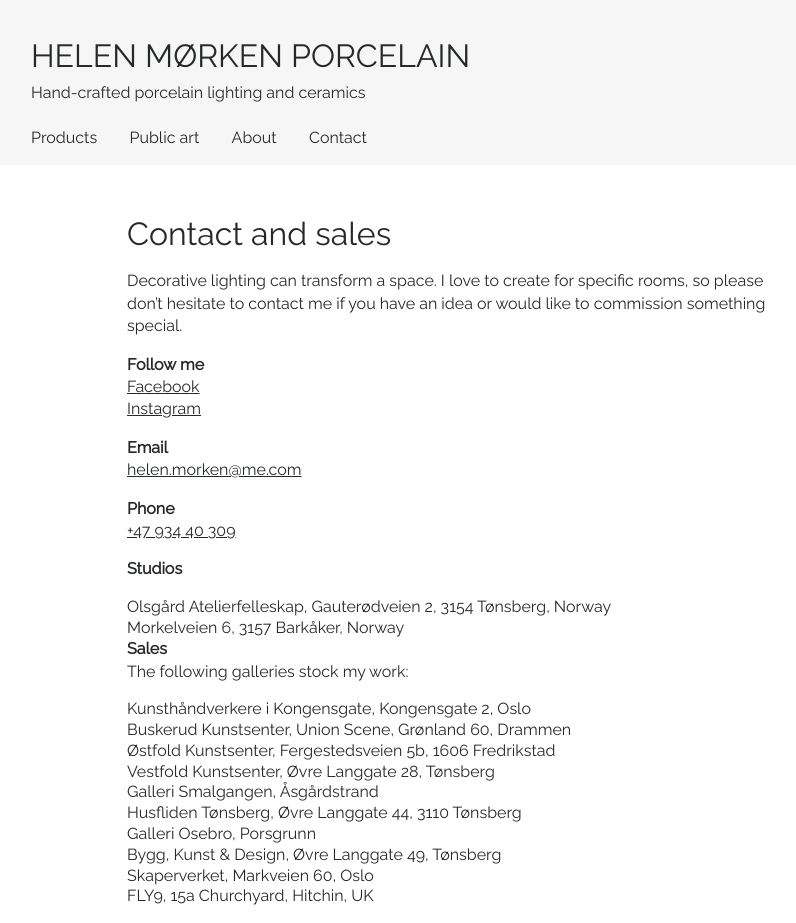
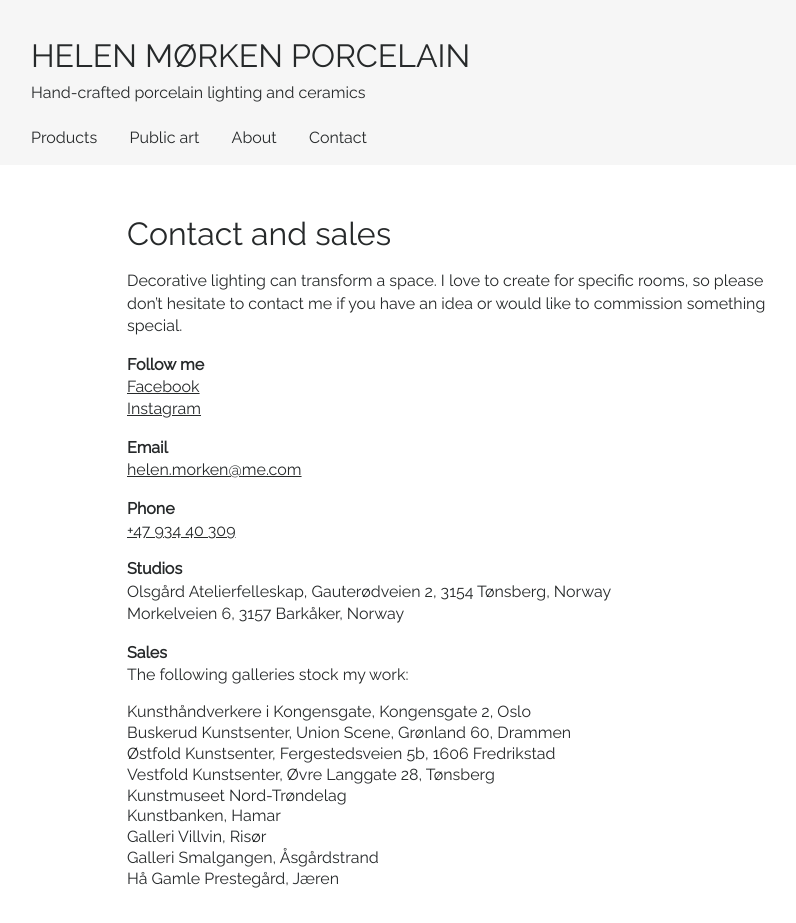
Before and after one commit to rebekkjm/helenmorkenno, a Jekyll site: the page built from contact-and-sales.md, in a window 1280 px wide. Shown: the whole page, without its empty margins (193-989 px from the left). Built offline with Jekyll 4.4.1, drawn with Linux system fonts in a browser that asks for light colours.

Commit message:
various content updates

```diff
--- a/contact-and-sales.md
+++ b/contact-and-sales.md
@@ -7,8 +7,8 @@ permalink: /contact-and-sales/
 Decorative lighting can transform a space. I love to create for specific rooms, so please don’t hesitate to contact me if you have an idea or would like to commission something special.
 
 **Follow me**
-[Facebook](http://www.facebook.com/HelenMorkenCeramics)
-[Instagram](https://www.instagram.com/helenmorkenporcelain/)
+<a href="https://www.facebook.com/helenmorkenporcelain/" target="_blank">Facebook</a>
+<a href="https://www.instagram.com/helenmorkenporcelain/" target="_blank">Instagram</a>
 
 **Email**
 [helen.morken@me.com](mailto:helen.morken@me.com)
@@ -17,8 +17,8 @@ Decorative lighting can transform a space. I love to create for specific rooms,
 [+47 934 40 309](tel:+4793440309)
 
 **Studios**
-* Olsgård Atelierfelleskap, Gauterødveien 2, 3154 Tønsberg, Norway
-* Morkelveien 6, 3157 Barkåker, Norway
+Olsgård Atelierfelleskap, Gauterødveien 2, 3154 Tønsberg, Norway
+Morkelveien 6, 3157 Barkåker, Norway
 
 **Sales**
 The following galleries stock my work:
@@ -26,9 +26,8 @@ The following galleries stock my work:
 * Buskerud Kunstsenter, Union Scene, Grønland 60, Drammen
 * Østfold Kunstsenter, Fergestedsveien 5b, 1606 Fredrikstad
 * Vestfold Kunstsenter, Øvre Langgate 28, Tønsberg
+* Kunstmuseet Nord-Trøndelag
+* Kunstbanken, Hamar
+* Galleri Villvin, Risør
 * Galleri Smalgangen, Åsgårdstrand
-* Husfliden Tønsberg, Øvre Langgate 44, 3110 Tønsberg
-* Galleri Osebro, Porsgrunn
-* Bygg, Kunst & Design, Øvre Langgate 49, Tønsberg
-* Skaperverket, Markveien 60, Oslo
-* FLY9, 15a Churchyard, Hitchin, UK
+* Hå Gamle Prestegård, Jæren
```
Also changed, not shown: _publicart/chapelwindow.md (+1 -2 lines), _publicart/hospitalentrance.md (+1 -1 lines), _publicart/schoolmural.md (+1 -1 lines), about.md (+1 -1 lines), img/frikirken.jpg (deleted).
